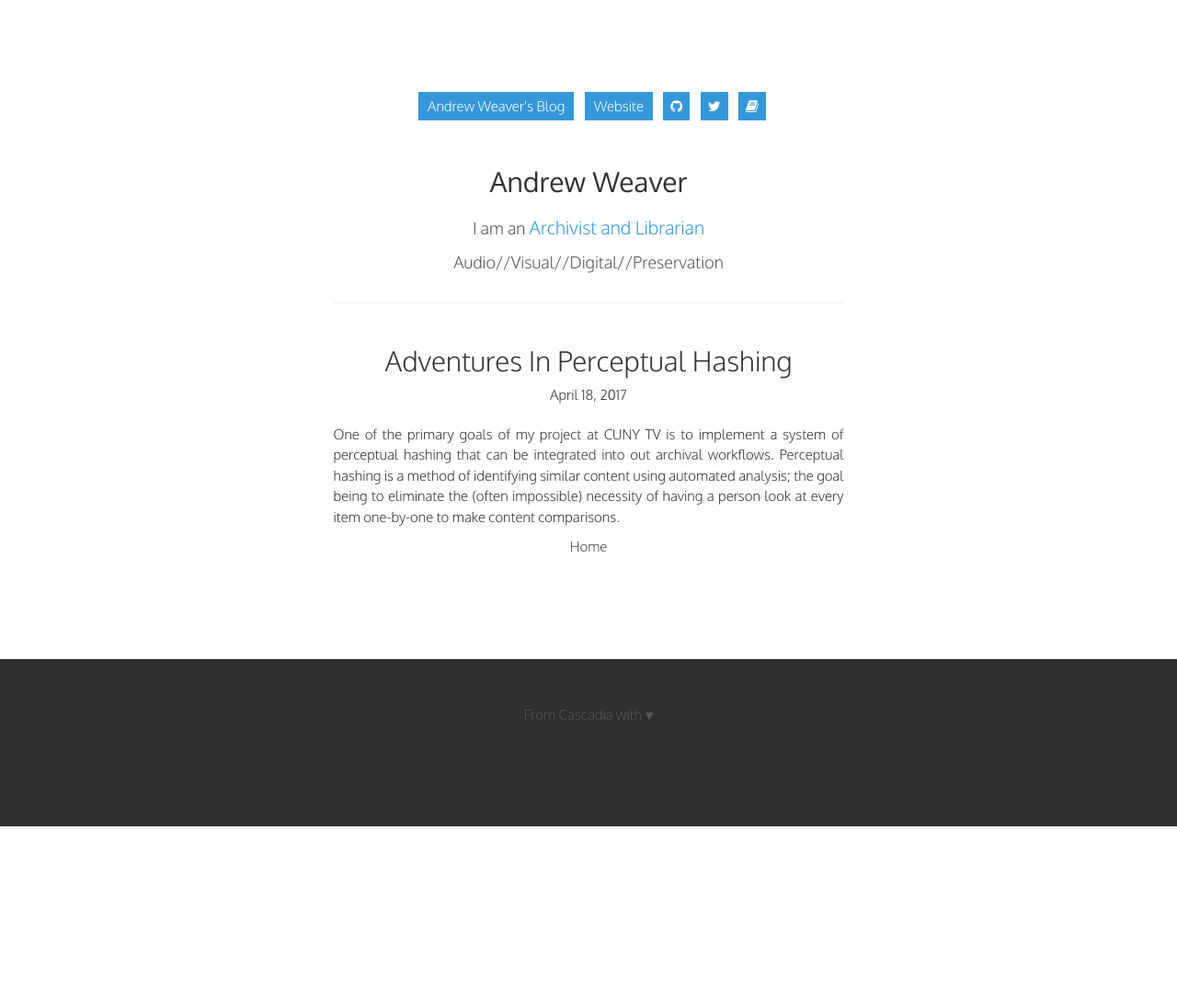
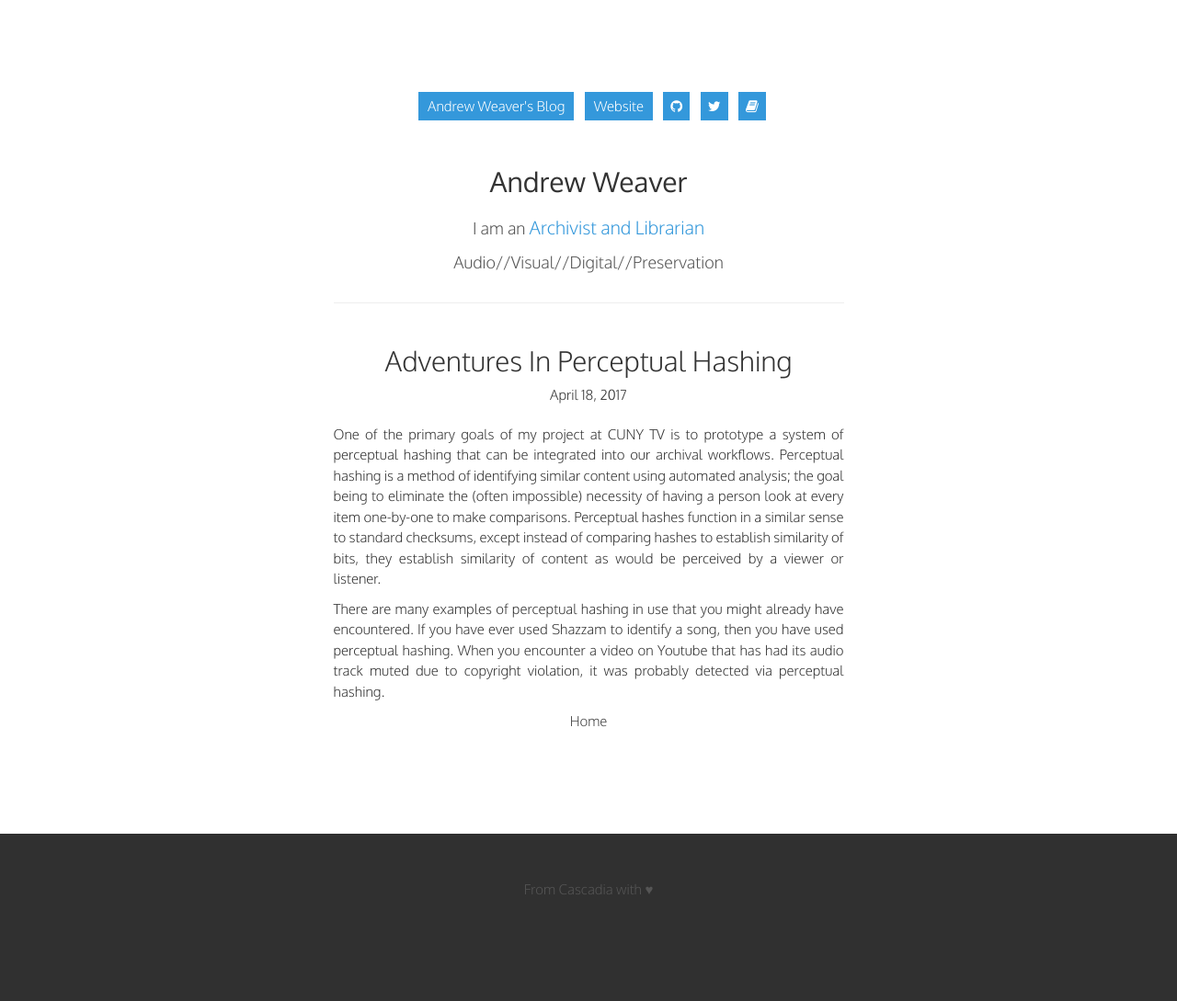
Before and after one commit to privatezero/weaverblog, a Jekyll site: the page built from _posts/2017-04-18-Adventures-in-perceptual-hashing.md, in a window 1280 px wide. Shown: the whole page at 92% size. Built offline with Jekyll 4.4.1, drawn with Linux system fonts in a browser that asks for light colours; before the commit the page ends 900 px from its top, so only the background shows below that.

Commit message:
more blog work

```diff
--- a/_posts/2017-04-18-Adventures-in-perceptual-hashing.md
+++ b/_posts/2017-04-18-Adventures-in-perceptual-hashing.md
@@ -1,4 +1,6 @@
 ---
 layout: post
 ---
-One of the primary goals of my project at CUNY TV is to implement a system of perceptual hashing that can be integrated into out archival workflows.  Perceptual hashing is a method of identifying similar content using automated analysis; the goal being to eliminate the (often impossible) necessity of having a person look at every item one-by-one to make content comparisons.
+One of the primary goals of my project at CUNY TV is to prototype a system of perceptual hashing that can be integrated into our archival workflows. Perceptual hashing is a method of identifying similar content using automated analysis; the goal being to eliminate the (often impossible) necessity of having a person look at every item one-by-one to make comparisons. Perceptual hashes function in a similar sense to standard checksums, except instead of comparing hashes to establish similarity of bits, they establish similarity of content as would be perceived by a viewer or listener.
+
+There are many examples of perceptual hashing in use that you might already have encountered.  If you have ever used Shazzam to identify a song, then you have used perceptual hashing. When you encounter a video on Youtube that has had its audio track muted due to copyright violation, it was probably detected via perceptual hashing.
```
Also changed, not shown: 2 other files.
